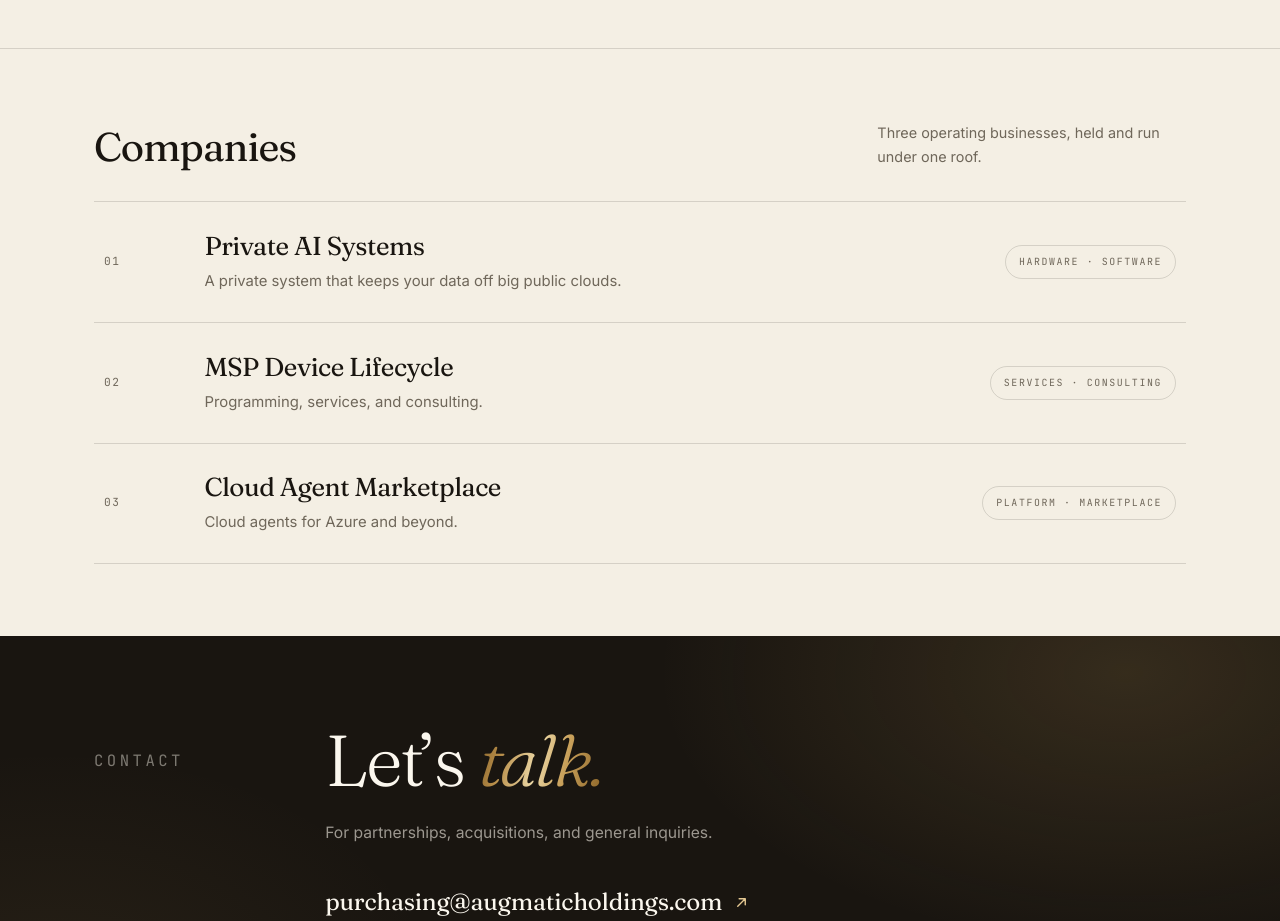
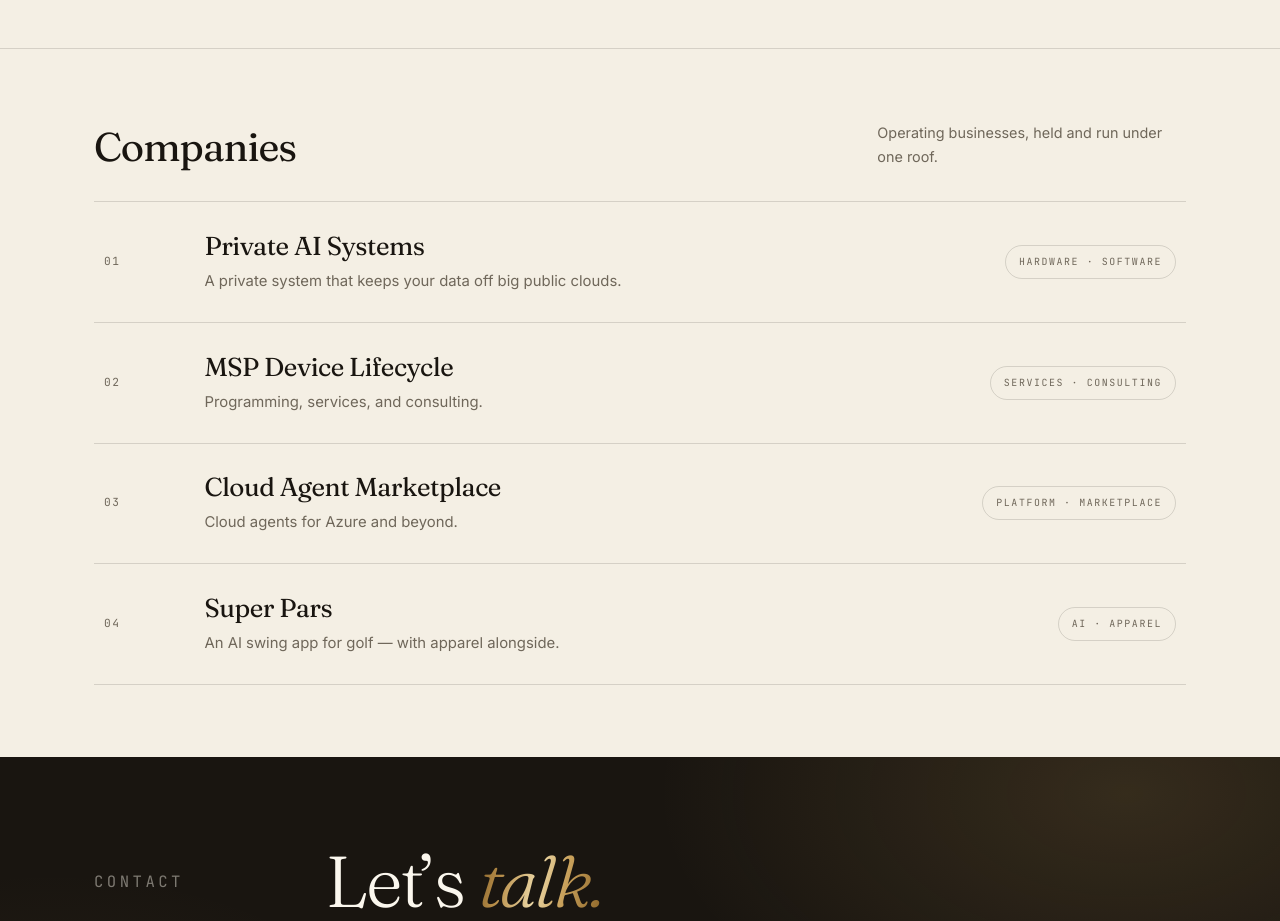
Before and after one commit to cresculus/augmatic-holdings-web, a website: page index.html in a window 1280 px wide. Shown: the part 980-1901 px from the top of the page. Drawn offline with Linux system fonts and the light colour scheme.

Commit message:
Add Super Pars golf AI swing app to holdings list.
Co-authored-by: Cursor <cursoragent@cursor.com>

```diff
--- a/index.html
+++ b/index.html
@@ -687,7 +687,7 @@
       <div class="wrap">
         <div class="section-head reveal">
           <h2>Companies</h2>
-          <p class="note">Three operating businesses, held and run under one roof.</p>
+          <p class="note">Operating businesses, held and run under one roof.</p>
         </div>
 
         <div class="companies">
@@ -716,6 +716,15 @@
               <p>Cloud agents for Azure and beyond.</p>
             </div>
             <span class="tag">Platform · Marketplace</span>
+          </article>
+
+          <article class="company reveal">
+            <span class="idx">04</span>
+            <div>
+              <h3>Super Pars</h3>
+              <p>An AI swing app for golf — with apparel alongside.</p>
+            </div>
+            <span class="tag">AI · Apparel</span>
           </article>
         </div>
       </div>
```
